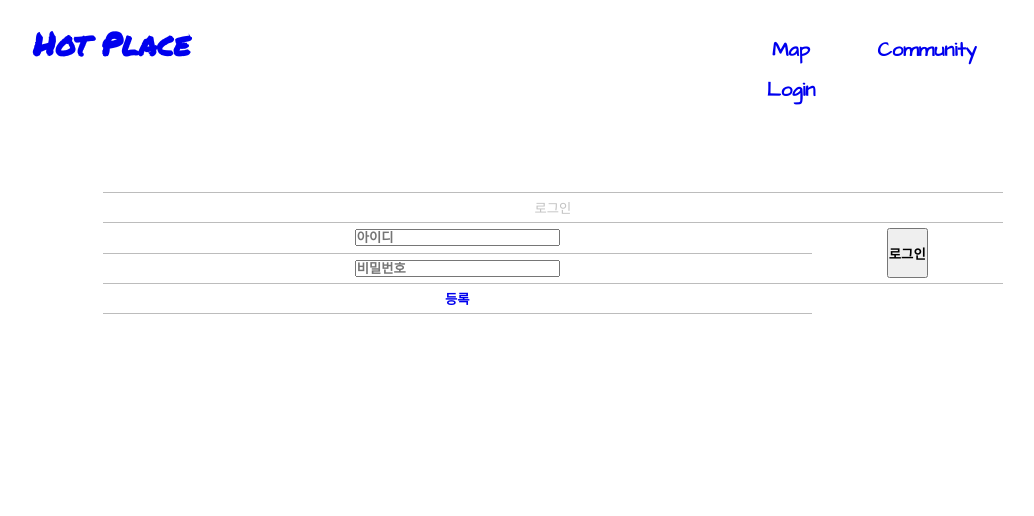
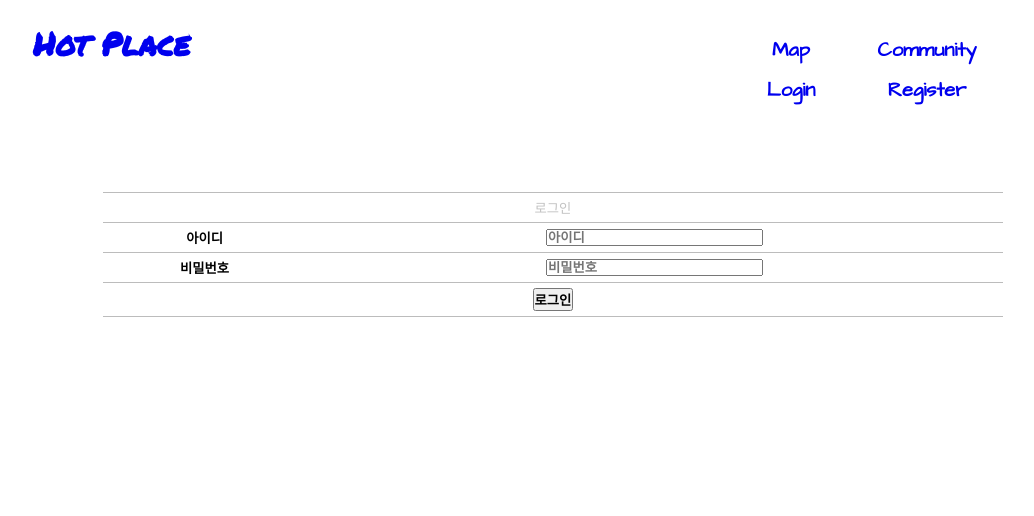
Before and after one commit to redabraxas/HotPlace, a Python web app: template templates/login.html in a window 1280 px wide. Shown: the top 516 px of the page, without its empty margins (87-1121 px from the left). Run offline with Jinja, Linux system fonts and the light colour scheme; the template is opened without the code that fills it, so the values that code supplies are empty.

Commit message:
디자인 수정
로그인,회원가입 추가수정

```diff
--- a/main.py
+++ b/main.py
@@ -332,7 +332,7 @@ def login():
         else:
             session['logged_in'] = True
             session['nick']=row[2]
-            flash('You were logged in')
+            #flash('You were logged in')
             return redirect(url_for('index'))
 
 
@@ -382,7 +382,7 @@ def join():
 @app.route('/logout')
 def logout():
     session.pop('logged_in',None)
-    flash('You were logged out')
+    #flash('You were logged out')
     return redirect(url_for('index'))
 
 #######start local community part #######
@@ -473,6 +473,5 @@ if __name__ == '__main__':
     #init_bookmark()
     #init_commdb()
     #connect_db()
-    #init_commdb()
     app.debug=True
     app.run(port=5000)
--- a/templates/index.html
+++ b/templates/index.html
@@ -32,6 +32,7 @@
     {% else %}
     <a href="{{ url_for('logout') }}"> <li class="menu-item">  Logout </li>  </a>
     {% endif %}
+    <a href="{{ url_for('join') }}"> <li class="menu-item">  Register </li>  <a>
 </ul>
 			</div>
 
--- a/templates/join.html
+++ b/templates/join.html
@@ -19,7 +19,7 @@
             <td><input type='text' size='17' name='nick' placeholder='닉네임' /></td>
         </tr>
         <tr>
-            <td colspan='3' style='text-align:center;'><input type='submit' value='등록' /></td>
+            <td colspan='2' style='text-align:center;'><input type='submit' value='등록' /></td>
         </tr>
     </table>
 </form>
--- a/templates/login.html
+++ b/templates/login.html
@@ -7,14 +7,15 @@
             <th colspan=2>로그인</th>
         </tr>
         <tr>
-            <td><input type=text name=id size=16 placeholder=아이디 /></td>
-            <td rowspan=2><input type=submit value=로그인 style='height:50px;' /></td>
+            <td>아이디</td>
+            <td><input type='text' size='17' name='id' placeholder='아이디' /></td>
         </tr>
         <tr>
-            <td><input type=password name=passwd size=16 placeholder=비밀번호 /></td>
+            <td>비밀번호</td>
+            <td><input type='password' size='17' name='passwd' placeholder='비밀번호' /></td>
         </tr>
         <tr>
-            <td><a href="{{ url_for('join') }}">등록</a></td>
+            <td colspan='2' style='text-align:center;'><input type='submit' value='로그인' /></td>
         </tr>
     </table>
 </form>
```
Lines whose indentation alone changed are shown as unchanged.
